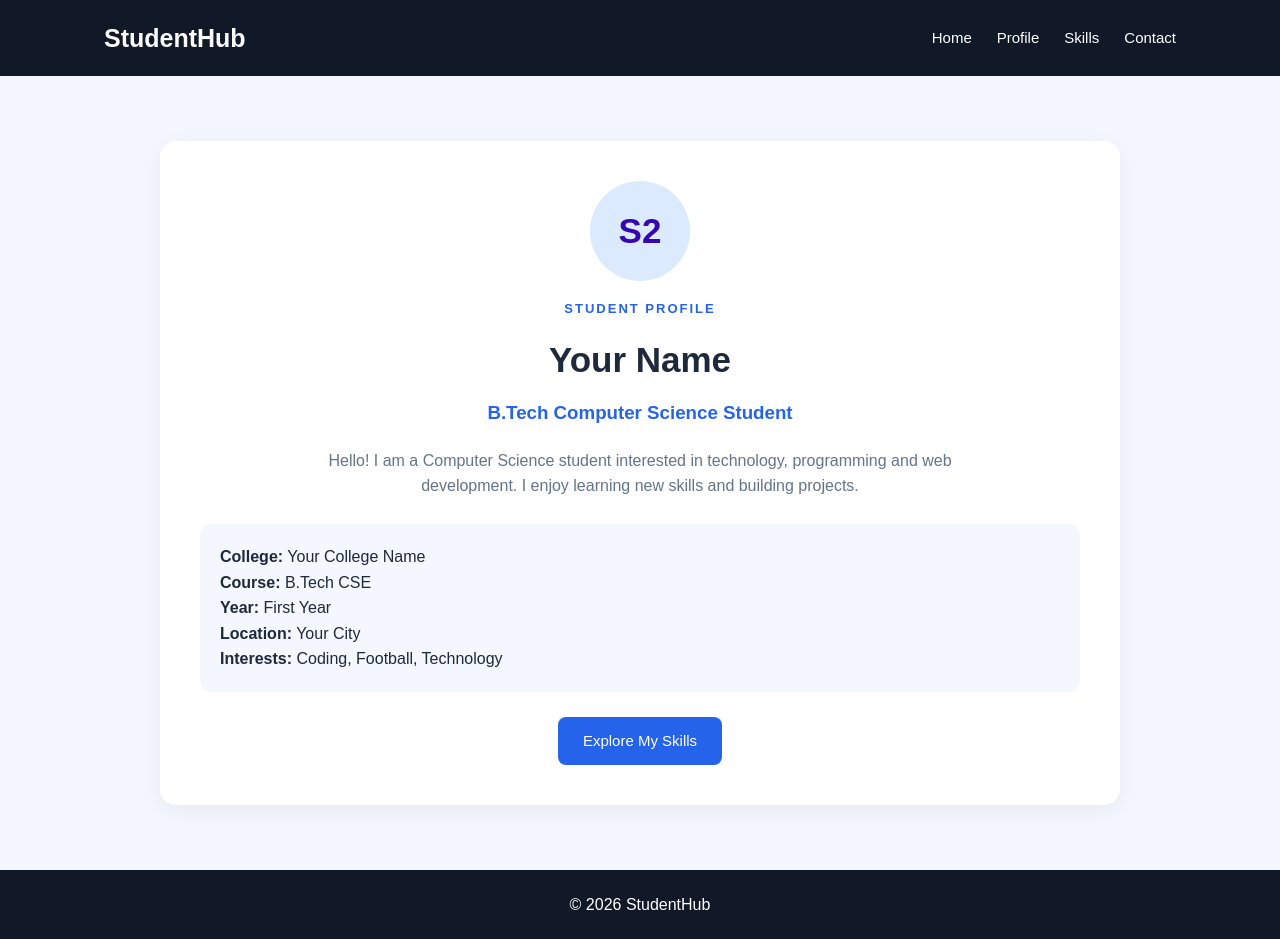
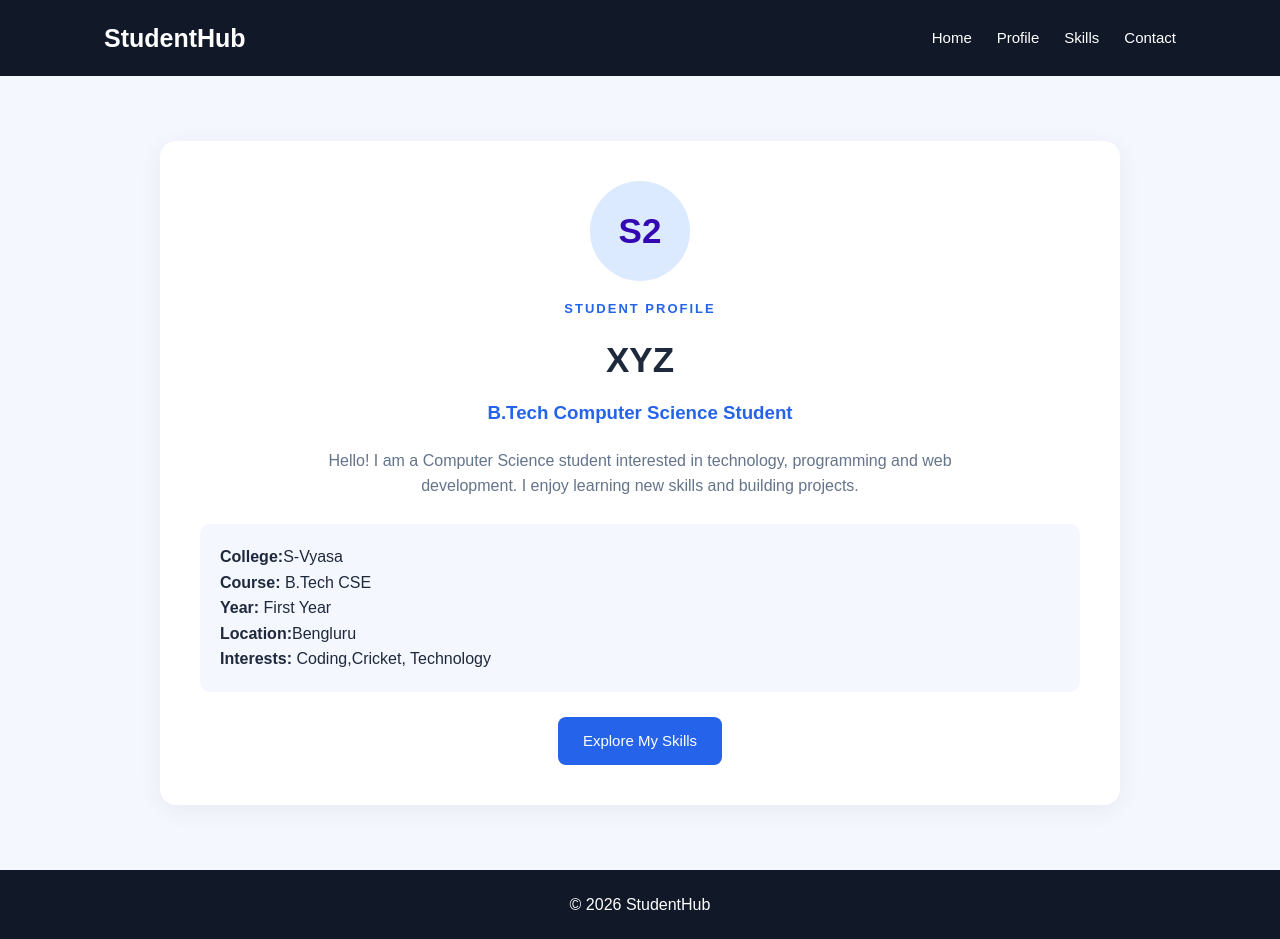
Before and after one commit to thisshubham0/Shared-Student-profile, a plain HTML site: page profile.html in a window 1280 px wide. Drawn offline with Linux system fonts and the light colour scheme.

Commit message:
Modify profile information and interests
Updated personal details in the profile section.

```diff
--- a/profile.html
+++ b/profile.html
@@ -27,7 +27,7 @@
             <div class="profile-avatar">S2</div>
 
             <p class="tag">STUDENT PROFILE</p>
-            <h1>Your Name</h1>
+            <h1>XYZ</h1>
             <h3>B.Tech Computer Science Student</h3>
 
             <p>
@@ -37,11 +37,11 @@
             </p>
 
             <div class="info">
-                <p><strong>College:</strong> Your College Name</p>
+                <p><strong>College:</strong>S-Vyasa</p>
                 <p><strong>Course:</strong> B.Tech CSE</p>
                 <p><strong>Year:</strong> First Year</p>
-                <p><strong>Location:</strong> Your City</p>
-                <p><strong>Interests:</strong> Coding, Football, Technology</p>
+                <p><strong>Location:</strong>Bengluru</p>
+                <p><strong>Interests:</strong> Coding,Cricket, Technology</p>
             </div>
 
             <a href="skills.html" class="btn">Explore My Skills</a>
```
